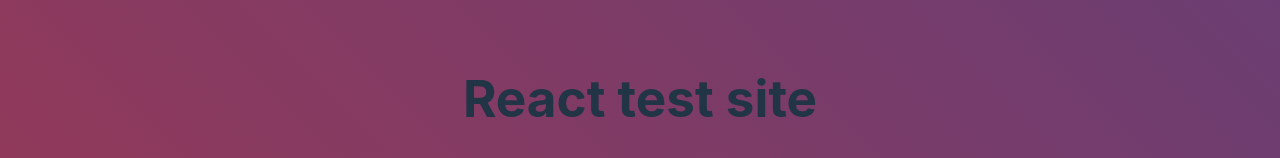
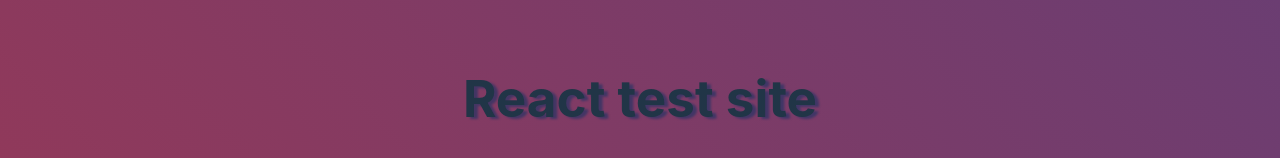
Before and after one commit to May-Cook/react-pages-practice, a React (Vite) app in the folder practice-app/: page / in a window 1280 px wide. Shown: the part 191-349 px from the top of the page. Built offline with nearby package versions, Linux system fonts and the light colour scheme.

Commit message:
Add dropshadow to heading

```diff
--- a/practice-app/src/App.css
+++ b/practice-app/src/App.css
@@ -3,6 +3,10 @@
   margin: 0 auto;
   padding: 2rem;
   text-align: center;
+}
+
+.heading {
+  filter: drop-shadow(4px 2px 1px rgba(25, 50, 100, 0.6 ));
 }
 
 .intro {
--- a/practice-app/src/App.jsx
+++ b/practice-app/src/App.jsx
@@ -9,7 +9,7 @@ function App() {
   return (
     <>
       <div>
-      <h1>React test site</h1>
+      <h1 className='heading'>React test site</h1>
       <div className='intro'>
       <p>This site is hosted on <a href="https://pages.github.com/">Github pages</a> and was made using: </p>
         <ul className='intro-list'>
```
